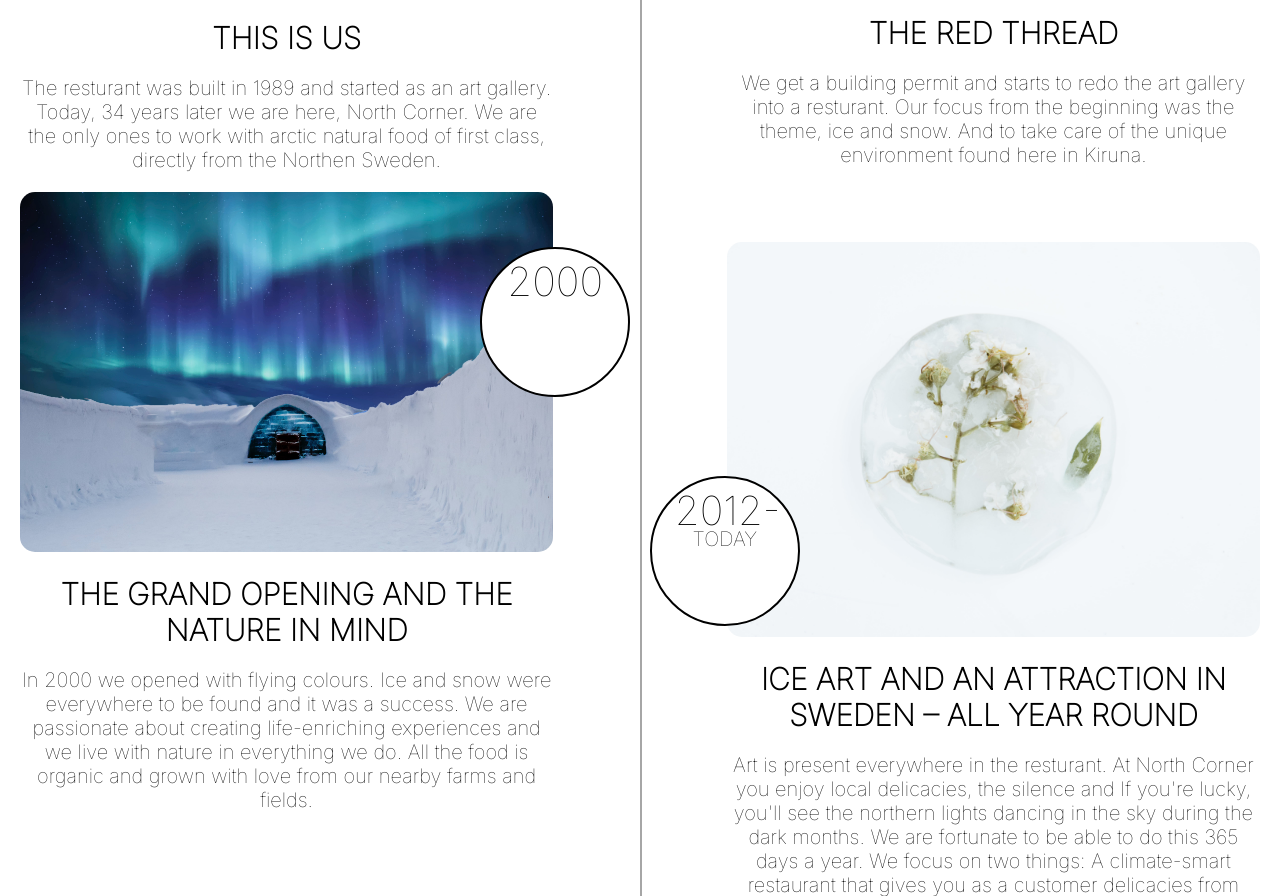
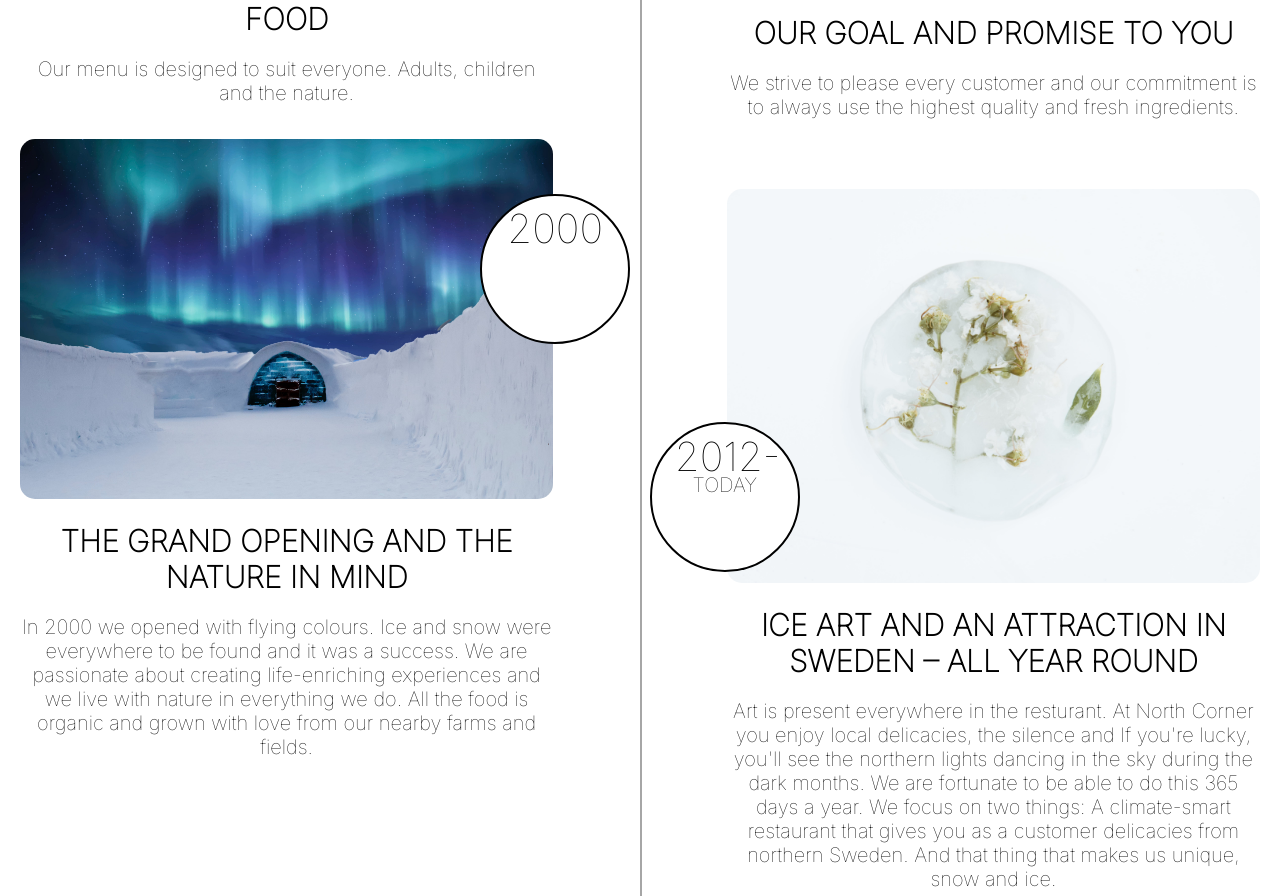
Before and after one commit to matgus217/Green-Corner, a Django app: page /about.html in a window 1280 px wide. Shown: the part 701-1597 px from the top of the page. Run offline with Django 3.2, Linux system fonts and the light colour scheme; some libraries are stand-ins or nearby versions; some web fonts are replaced.

Commit message:
Add new imgages and text. change style in css

```diff
--- a/pages/templates/pages/about.html
+++ b/pages/templates/pages/about.html
@@ -44,7 +44,7 @@
     </header>
 
     <section>
-      <h2 class="timeline-info">This Is Our Story</h2>
+      <h2 class="timeline-info">This Is Us</h2>
       <div class="container">
         <div class="timeline clearfix">
           <div class="vertical-line">
@@ -53,12 +53,12 @@
                 <div class="photo">
                   <img
                     class="time-line-img"
-                    src="{% static 'waterfall.jpg' %}"
+                    src="{% static 'food2.jpg' %}"
                     alt="waterfall"
                   />
                   <div class="date-wrapper">
                     <div class="date">
-                      <span class="day">1995</span>
+                      <span class="day">Organic</span>
                       <br />
                       <span class="year"></span>
                     </div>
@@ -66,13 +66,11 @@
                 </div>
                 <div class="desc">
                   <a class="desc-a" href="#">
-                    <h4>THIS IS US</h4>
+                    <h4>LOCALLY GROWN AND ORGANIC FOOD</h4>
                   </a>
                   <p>
-                    The resturant was built in 1989 and started as an art
-                    gallery. Today, 34 years later we are here, North Corner. We
-                    are the only ones to work with arctic natural food of first
-                    class, directly from the Northen Sweden.
+                    Our menu is designed to suit everyone. Adults, children and
+                    the nature.
                   </p>
                 </div>
               </div>
@@ -82,7 +80,7 @@
                 <div class="photo">
                   <img
                     class="time-line-img"
-                    src="{% static 'wood.jpg' %}"
+                    src="{% static 'food.jpg' %}"
                     alt="wood"
                   />
                   <div class="date-wrapper">
@@ -95,13 +93,11 @@
                 </div>
                 <div class="desc">
                   <a class="desc-a" href="#">
-                    <h4>THE RED THREAD</h4>
+                    <h4>OUR GOAL AND PROMISE TO YOU</h4>
                   </a>
                   <p>
-                    We get a building permit and starts to redo the art gallery
-                    into a resturant. Our focus from the beginning was the
-                    theme, ice and snow. And to take care of the unique
-                    environment found here in Kiruna.
+                    We strive to please every customer and our commitment is to
+                    always use the highest quality and fresh ingredients.
                   </p>
                 </div>
               </div>
--- a/static/css/style.css
+++ b/static/css/style.css
@@ -142,8 +142,11 @@ body {
     font-weight: bolder;
 }
 
-.sec-intro {
-    background: url("https://res.cloudinary.com/matgus/image/upload/v1706701919/static/food2.86092b43e84f.jpg")no-repeat center center/cover;
+.menu-intro {
+    background: url("https://res.cloudinary.com/matgus/image/upload/v1706701919/static/food2.86092b43e84f.jpg") no-repeat center center/cover;
+    height: 820px;
+    background-size: cover;
+    position: relative;
 }
 
 /* banner text over video */
@@ -307,7 +310,7 @@ a {
 }
 
 .date-wrapper .date .day {
-    font-size: 20px;
+    font-size: 10px;
     color: black;
 }
 
```
